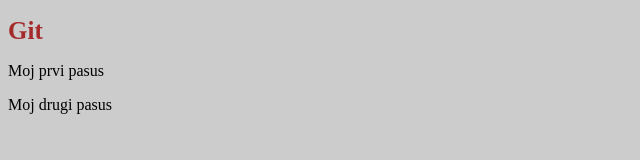
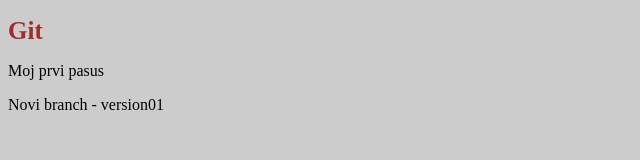
Before and after one commit to Lemax-github/smart, a plain HTML site: page index.html in a window 1280 px wide. Shown: the full height of the page, 0-640 px from the left. Drawn offline with Linux system fonts and the light colour scheme.

Commit message:
Dodat div sa pasusom

```diff
--- a/index.html
+++ b/index.html
@@ -12,7 +12,10 @@
 
     <h1>Git</h1>
     <p>Moj prvi pasus</p>
-    <p>Moj drugi pasus</p>
+
+    <div class="container">
+        <p>Novi branch - version01</p>
+    </div>
 
 </body>
 </html>
```
